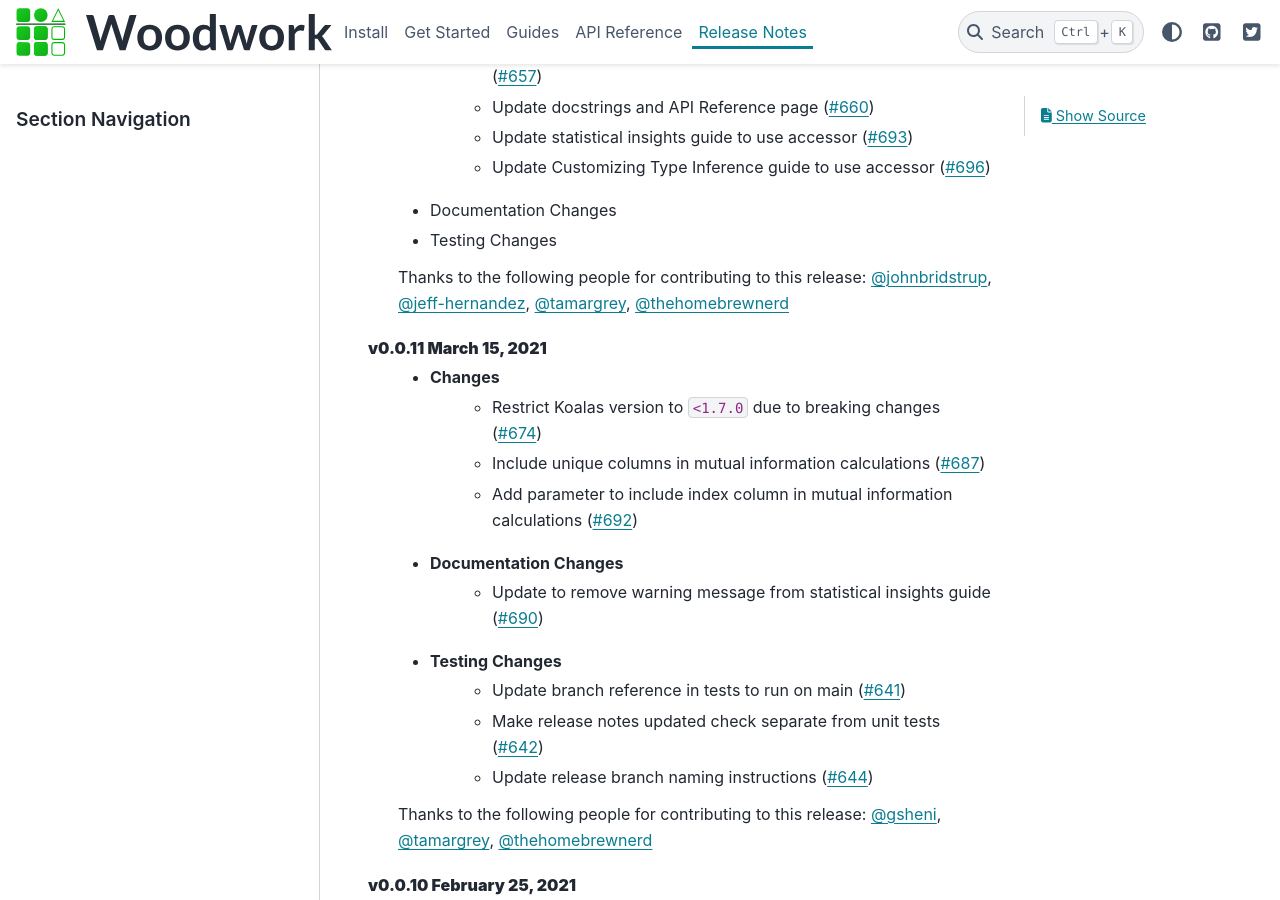
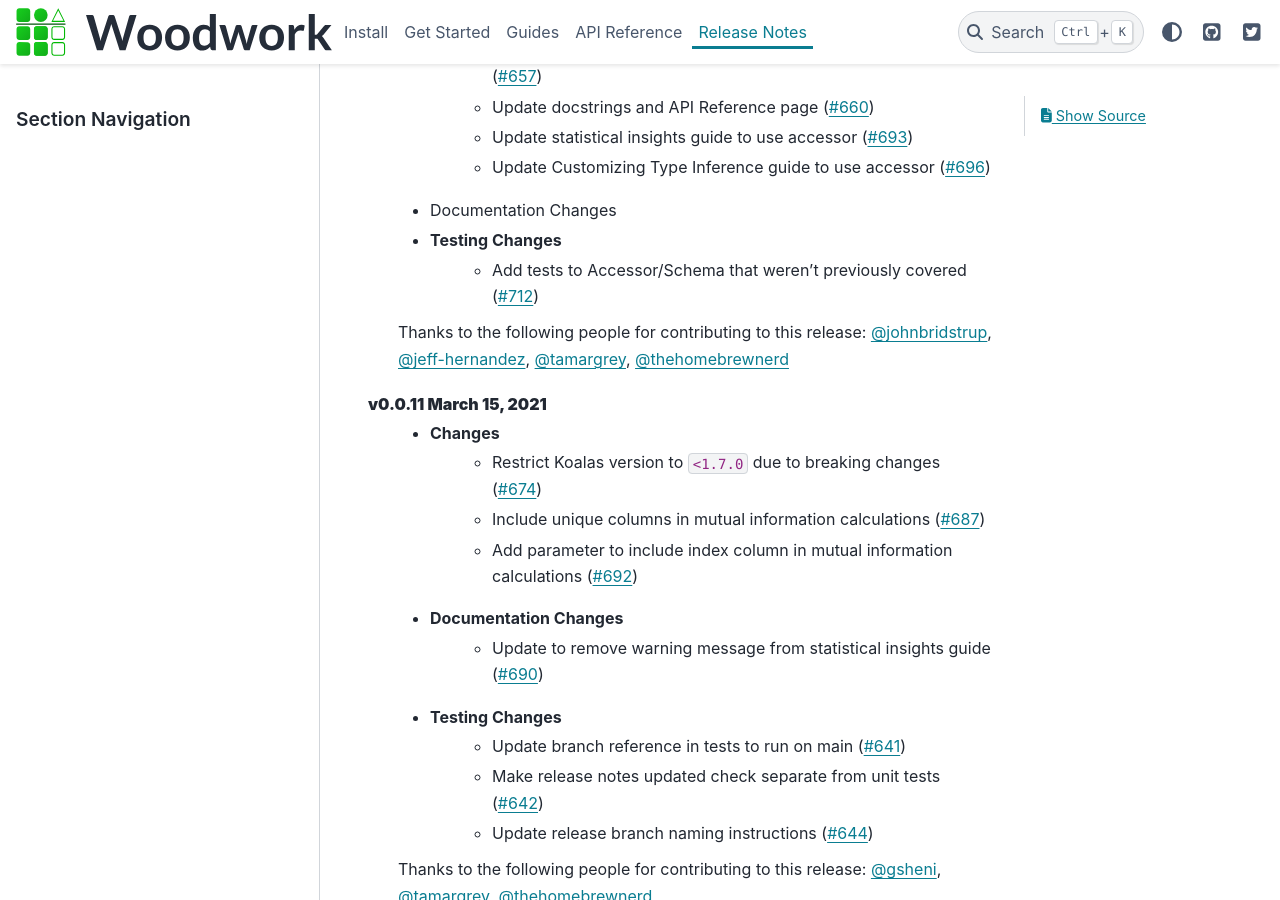
Before and after one commit to alteryx/woodwork, a Sphinx documentation site: the page built from docs/source/release_notes.rst, in a window 1280 px wide and 900 px high, scrolled down 2486 px. Built offline with Sphinx 7.4.7 and the PyData theme 0.15.4, drawn with Linux system fonts in a browser that asks for light colours; comment, search, counter and statistics services are not loaded.

Commit message:
Add release note

```diff
--- a/docs/source/release_notes.rst
+++ b/docs/source/release_notes.rst
@@ -64,6 +64,7 @@ Release Notes
         * Update Customizing Type Inference guide to use accessor (:pr:`696`)
     * Documentation Changes
     * Testing Changes
+        * Add tests to Accessor/Schema that weren't previously covered (:pr:`712`)
 
     Thanks to the following people for contributing to this release:
     :user:`johnbridstrup`, :user:`jeff-hernandez`, :user:`tamargrey`, :user:`thehomebrewnerd`
```
